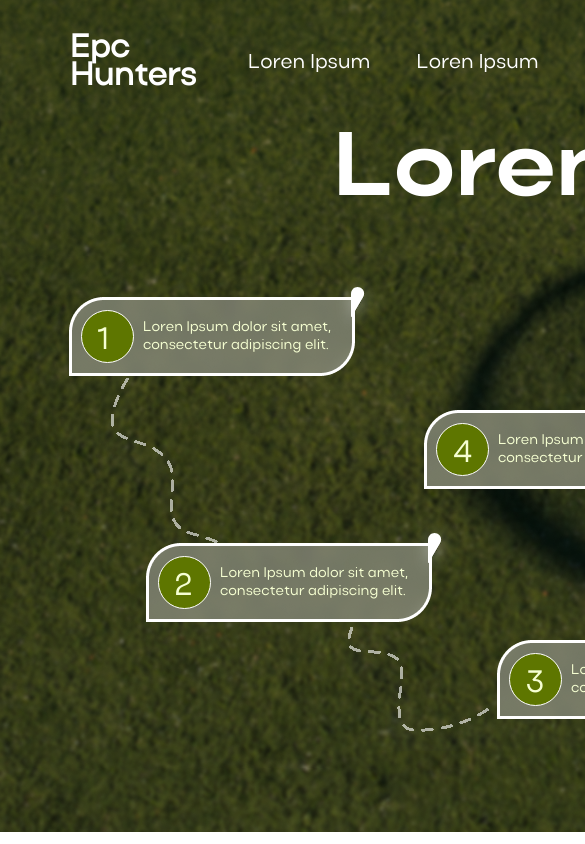
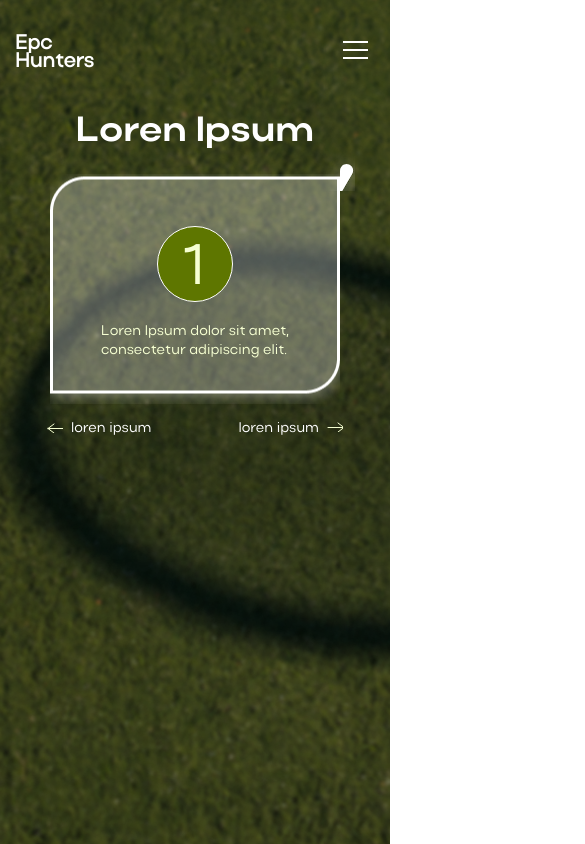
Before and after one commit to axorious/epc-hunters, a website built with Vite: page index.html in a window 390 px wide. Shown: the top 844 px of the page, 585 px wide, since content can reach past the window. Built offline with nearby package versions, Linux system fonts and the light colour scheme.

Commit message:
small fix

```diff
--- a/index.html
+++ b/index.html
@@ -14,9 +14,9 @@
             <h1 class="main-title">Epc<br> Hunters</h1>
             <button class="hamburger"></button>
             <div class="subtext-container">
-              <p class="subtext">Loren Ipsum</p>
-              <p class="subtext">Loren Ipsum</p>
-              <p class="subtext">Loren Ipsum</p>
+              <a href=# class="subtext">Loren Ipsum</a>
+              <a href=# class="subtext">Loren Ipsum</a>
+              <a href=# class="subtext">Loren Ipsum</a>
             </div>
           </div>
             <a href="#" class="subtext-link">Loren Ipsum
--- a/src/style.css
+++ b/src/style.css
@@ -19,15 +19,16 @@
 body {
     font-family: 'Actay Regular';
     color: #fff;
+    background: url('./image/body-desktop.png'), no-repeat;
+    background-size: cover;
+    background-position: 50% 100%;
   }
 
 .container {
     display: flex;
     flex-direction: column;
     gap: 30px;
-    width: 1280px;
     height: 832px;
-    background-image: url(./image/body-desktop.png);
     padding: 40px 70px;
 }
 
@@ -58,12 +59,16 @@ body {
 
 .subtext-container{
     display: flex;
+    cursor: pointer;
+
 }
 
 .subtext {
     font-size: 20px;
     margin: 0;
     margin-right: 46px;
+    text-decoration: none;
+    color: #fff;
 }
 
 .subtext-link {
@@ -102,7 +107,7 @@ body {
 
 .numbered-list {
     display: grid;
-  grid-template-columns: repeat(3, 1fr);
+    grid-template-columns: repeat(3, 1fr);
     align-items: center;
     position: relative;
     height: 470px;
@@ -113,12 +118,10 @@ body {
     display: flex;
     align-items: center;
     z-index: 2;
-    padding-left: 23px;
+    padding: 0 23px;
     color: #F6FFD2;
-    width: 286px;
     height: 79px;
-    background-image: url(./image/image\ 6.png);
-
+    background: url('./image/list-item.png'), no-repeat;
 }
 
 .list-item::before {
@@ -257,17 +260,19 @@ body {
     display: none;
 }
 
-@media (max-width: 320px) {
+@media (max-width: 1200px) {
+    body {
+        min-width: 320px;
+        overflow-x: auto;
+    }
+
     .container {
-        width: 320px;
+        width: 100%;
+        margin: 0 auto;
         height: auto;
         min-height: 100vh;
         padding: 30px 15px 135px 15px;
-        background-image: url(./image/body-mobile.png);
-        background-repeat: no-repeat;
-        background-color: #000;
         gap: 20px;
-        margin: 0;
     }
 
     .header {
@@ -280,7 +285,6 @@ body {
     .header-container {
         display: flex;
         justify-content: space-between;
-        height: auto;
         width: 290px;
 
     }
@@ -295,7 +299,7 @@ body {
         position: absolute;
         top: -10px;
         left: 0px;
-        width: 320px;
+        width: 100%;
         height: 252px;
         z-index: 3;
         background-color: #F2F3EF;
@@ -308,6 +312,7 @@ body {
         padding: 7px 0 8px 0;
         text-align: center;
         cursor: pointer;
+        color: #000;
     }
 
     .subtext:nth-child(1) {
@@ -383,12 +388,12 @@ body {
     }
 
     .subtext-link.menu-link-open {
-        display: block;
-        position: absolute;
+        display: flex;
+        margin: 0 auto;
+        top: 111px;
+        left: 0;
         z-index: 6;
         color: #000;
-        top: 190px;
-        left: 68px;
     }
 
     .subtext-link-svg path {
@@ -414,18 +419,20 @@ body {
     }
 
     .numbered-list {
+        max-width: 320px;
         grid-template-columns: 1fr;
         height: auto;
         gap: 15px;
     }
 
     .list-item {
+        position: relative;
         flex-direction: column;
         justify-content: space-around;
         width: 290px;
         height: 230px;
         padding: 0;
-        background-image: url(./image/image\ 6-mobile.png);
+        background-image: url(./image/list-item-mobile.png);
         background-position: center;
         position: static !important;
         margin-bottom: 10px;
@@ -441,7 +448,9 @@ body {
 
     .list-item::before{
         display: block;
-        left: 272px;
+        position: absolute;
+        left: auto;
+        right: 0;
         width: 30px;
         height: 38px;
     }
@@ -482,6 +491,7 @@ body {
         justify-content: space-around;
         gap: 15px;
         margin-top: 6px;
+        max-width: 320px;
     }
 
     .slider-text {
@@ -512,3 +522,9 @@ body {
         background-image: url(./image/Vector-slider-right.svg);
     }
 }
+
+@media (max-width: 320px) {
+    .container {
+      max-width: 320px;
+    }
+}
```
Also changed, not shown: src/image/list-item-mobile.png (renamed from src/image/image 6-mobile.png), src/image/list-item.png (renamed from src/image/image 6.png).
